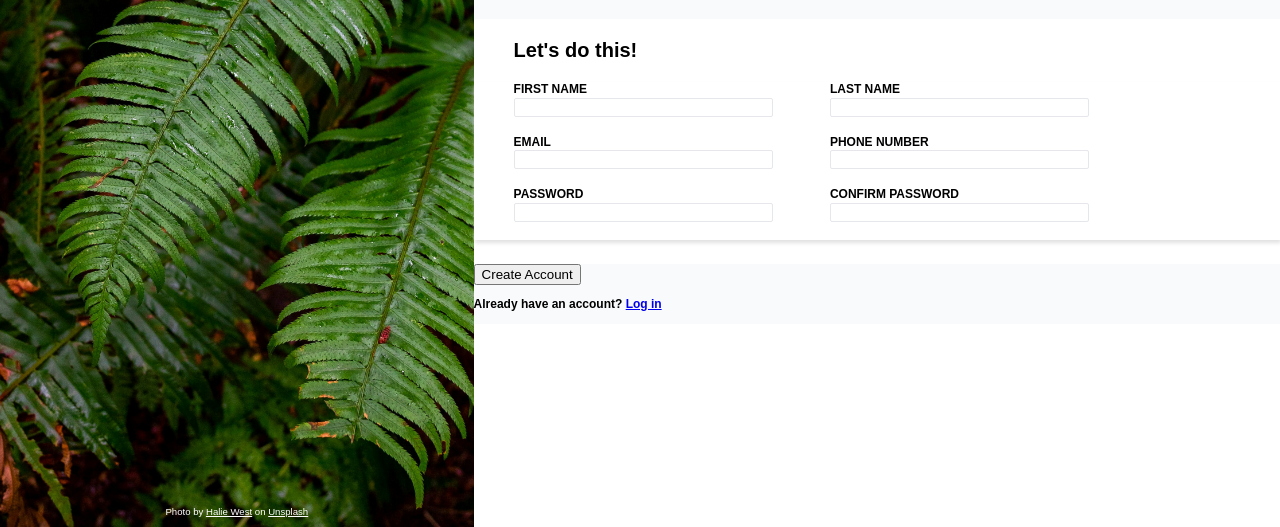
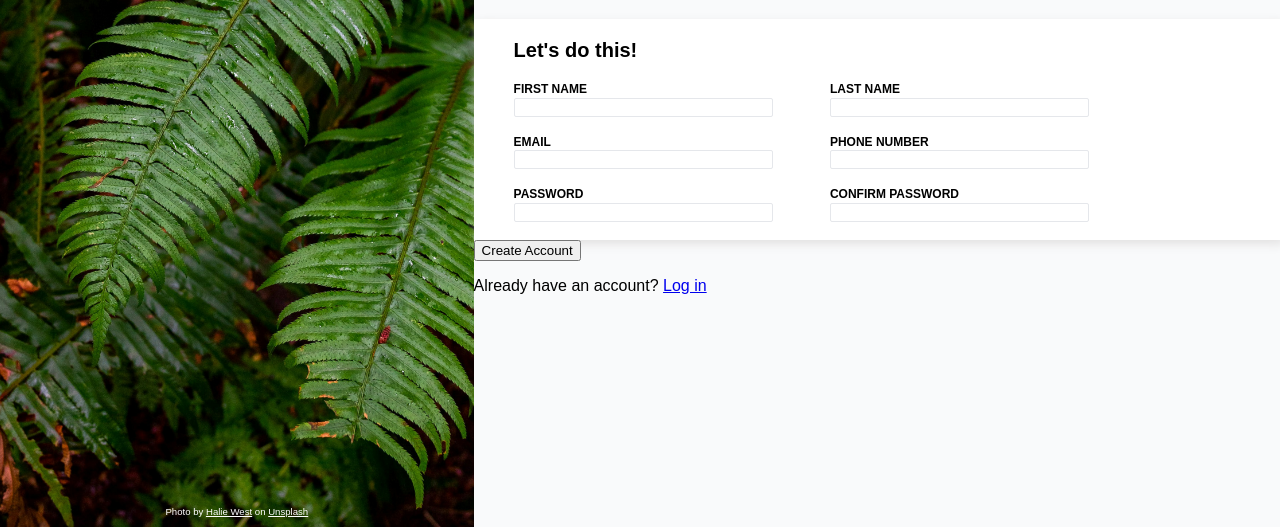
Before and after one commit to DrewBagelz/odin-form, a plain HTML site: page index.html in a window 1280 px wide. Shown: the part 273-800 px from the top of the page. Drawn offline with Linux system fonts and the light colour scheme.

Commit message:
Restructure html to fix gaps in background color

```diff
--- a/index.html
+++ b/index.html
@@ -26,10 +26,9 @@
 				</p>
 				<p>You <em>know</em> you want to.</p>
 			</div>
-			<div class="sign-up">
+			<div class="fields">
 				<div class="form-header">Let's do this!</div>
 				<form action="#" method="post">
-					<div class="fields">
 					<div class="row">
 						<div class="input-pair">
 							<label for="first-name">FIRST NAME</label>
@@ -67,6 +66,5 @@
 				</div>
 			</form>
 		</div>
-		</div>
 	</body>
 </html>
--- a/style.css
+++ b/style.css
@@ -24,6 +24,7 @@ body {
 	width: 100%;
 	min-height: 100vh;
 	display: flex;
+	background-color: var(--color-dark-background);
 }
 
 .left-container {
@@ -66,7 +67,6 @@ body {
 	display: flex;
 	flex-direction: column;
 	justify-content: center;
-	background-color: var(--color-dark-background);
 	padding: 4em 4em 2em 2em;
 	font-size: 1.25rem;
 	font-weight: bold;
@@ -75,8 +75,8 @@ body {
 .form-header {
 	font-size: 1.25rem;
 	font-weight: bold;
-	padding-left: 2em;
-	margin: 1em 0;
+	padding: 1em 0 1em 2em;
+	background-color: #ffffff;
 }
 
 form {
@@ -118,10 +118,6 @@ input:invalid {
 }
 
 .fields {
-	box-shadow: 1px 3px 4px rgb(226, 225, 225);
-	margin-bottom: 2em;
+	background-color: #ffffff;
+	box-shadow: 4px 4px 10px rgb(226, 225, 225);
 }
-
-.button {
-	background-color: var(--color-dark-background);
-}
```
Lines whose indentation alone changed are shown as unchanged.
